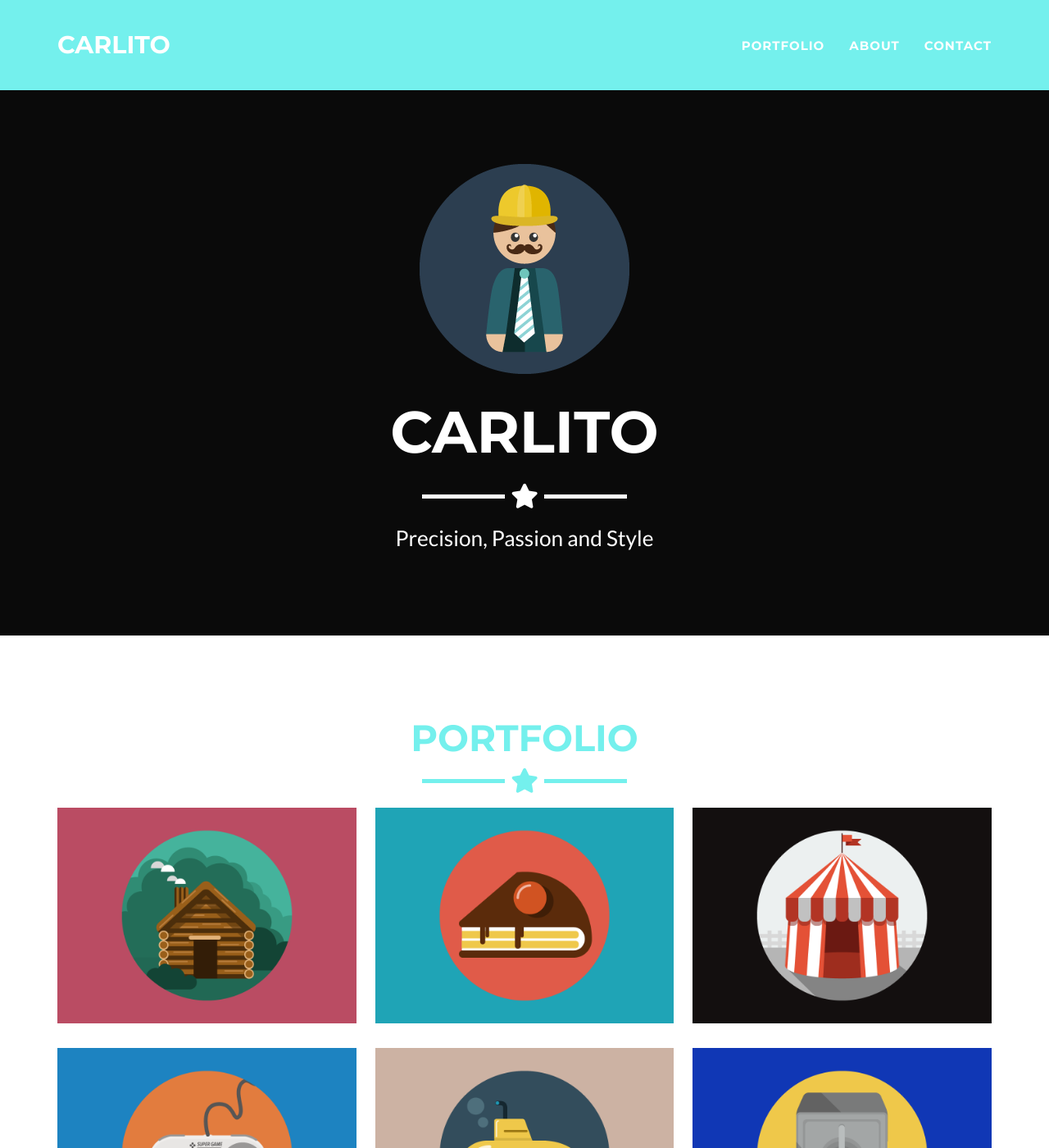
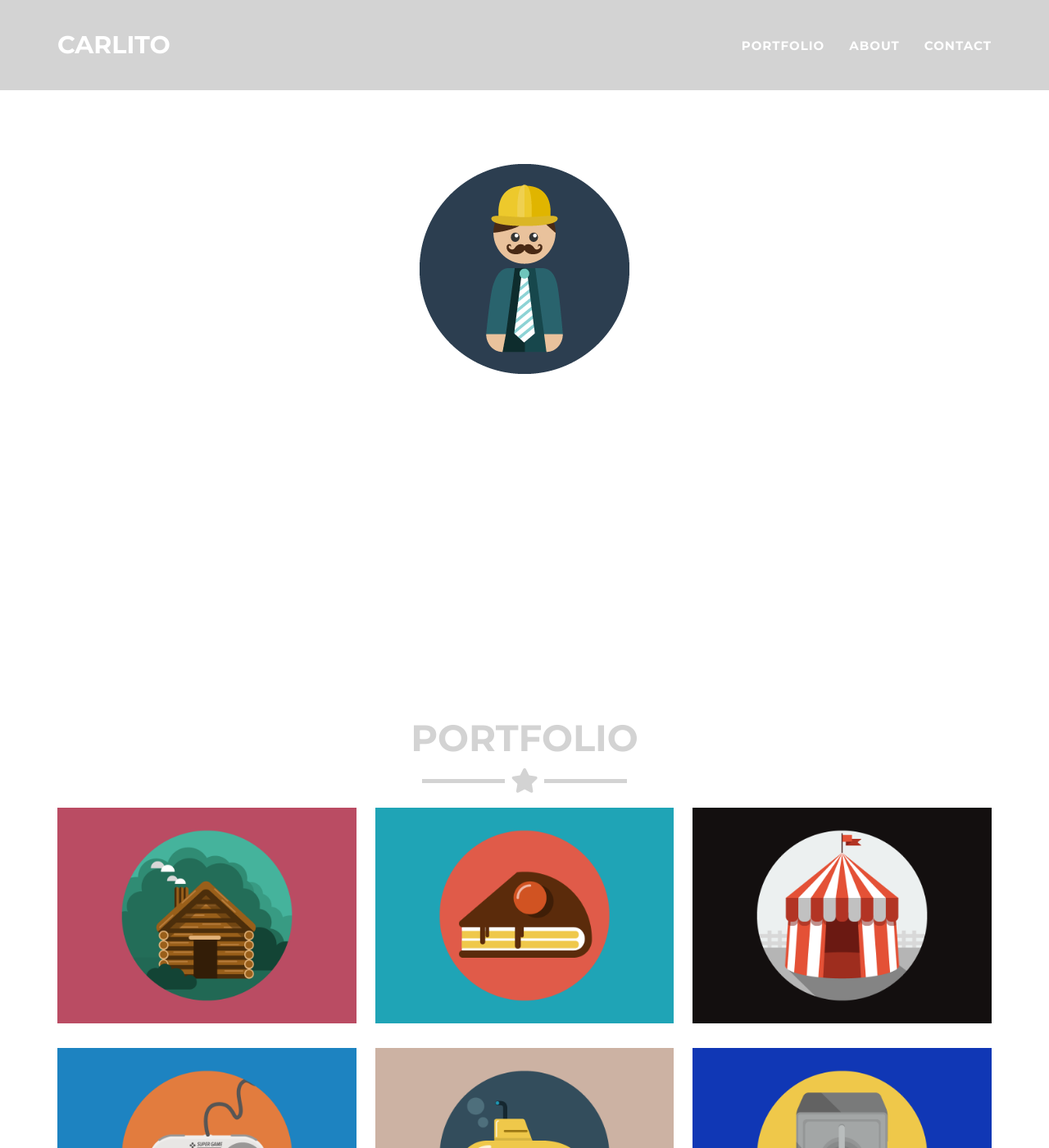
Before and after one commit to carlitodabarber/carlitodabarber.github.io, a Jekyll site: the page built from _posts/2014-07-18-project-1.markdown, in a window 1280 px wide and 1400 px high. Shown: the whole window at 82% size. Built offline with Jekyll 4.4.1, drawn with Linux system fonts in a browser that asks for light colours.

Commit message:
Testing Colors 1

```diff
--- a/_config.yml
+++ b/_config.yml
@@ -25,10 +25,10 @@ disqus_shortname: myshortname
 
 # Color settings (hex-codes without the leading hash-tag)
 color:
-  primary: 0A0A0A #80B3FF
-  primary-rgb: EA445A #"128,179,255"
-  secondary: 74F0ED #FD6E8A
-  secondary-dark: 6E6E6E #A2122F
+  primary: 000000 #80B3FF
+  primary-rgb: FF0000 #"128,179,255"
+  secondary: D3D3D3 #FD6E8A
+  secondary-dark: FFFFFF #A2122F
 
 # Footer settings
 footer:
```
